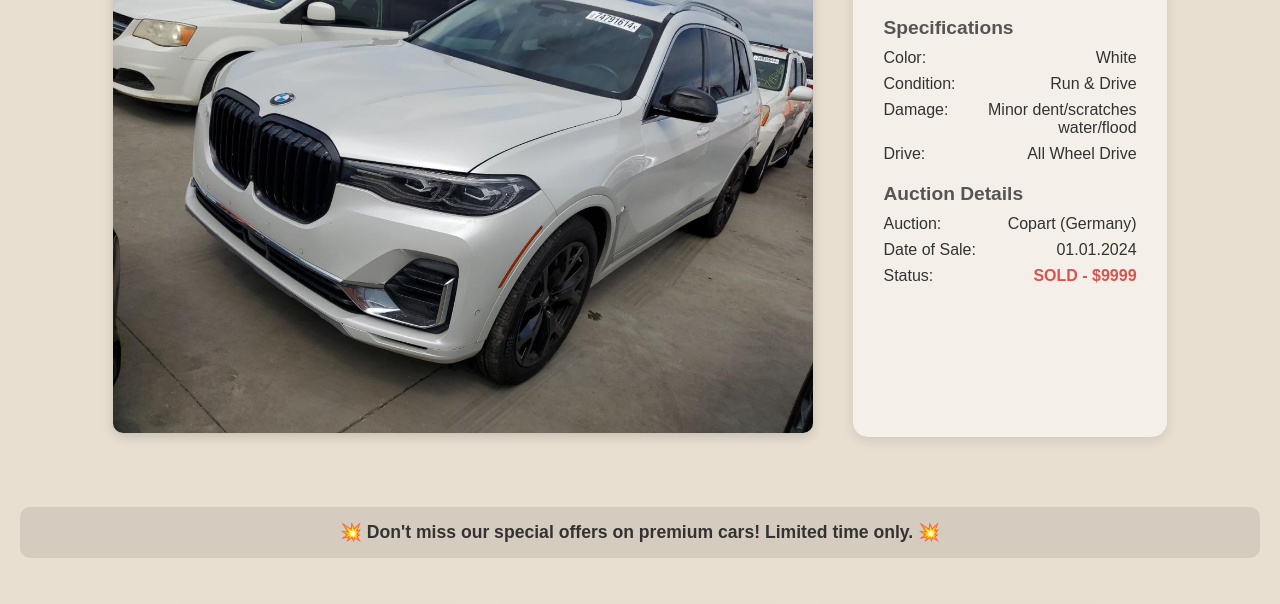
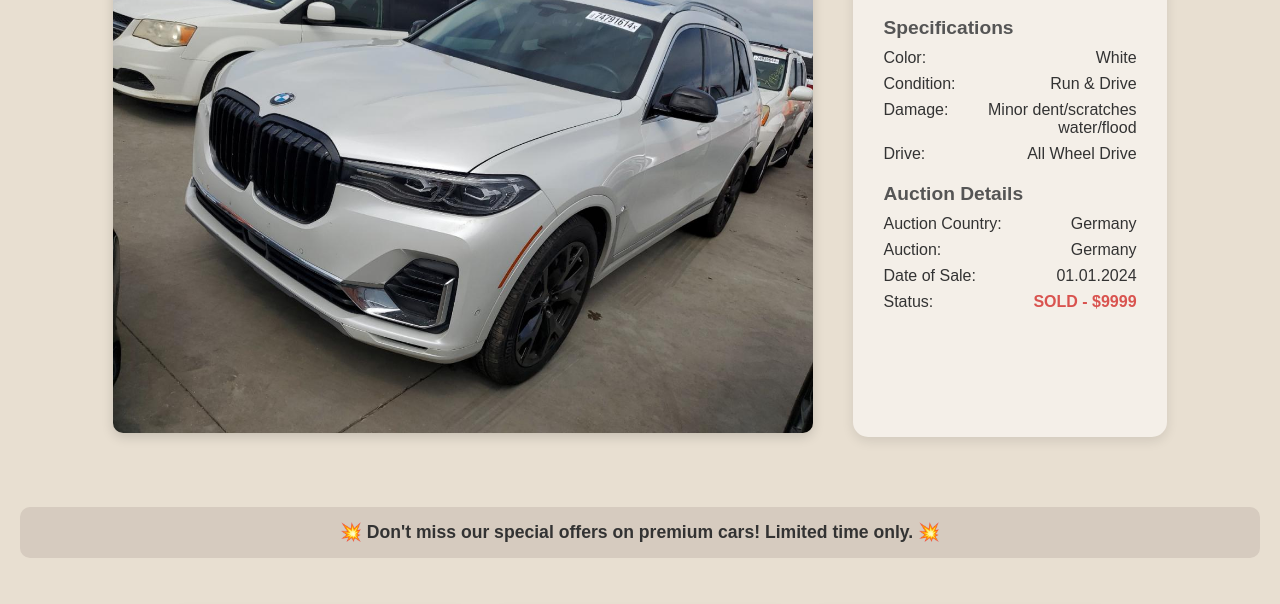
Before and after one commit to Mubinjon9oo9/autosite, a plain HTML site: page product_page/product.html in a window 1280 px wide. Shown: the part 196-800 px from the top of the page. Drawn offline with Linux system fonts and the light colour scheme.

Commit message:
added country

```diff
--- a/product_page/product.html
+++ b/product_page/product.html
@@ -35,7 +35,8 @@
 
             <div class="info_block">
                 <h3>Auction Details</h3>
-                <div class="info_item"><span>Auction:</span> Copart (Germany)</div>
+                <div class="info_item"><span>Auction Country:</span> Germany</div>
+                <div class="info_item"><span>Auction:</span> Germany</div>
                 <div class="info_item"><span>Date of Sale:</span> 01.01.2024</div>
                 <div class="info_item"><span>Status:</span> <strong class="sold">SOLD - $9999</strong></div>
             </div>
```
